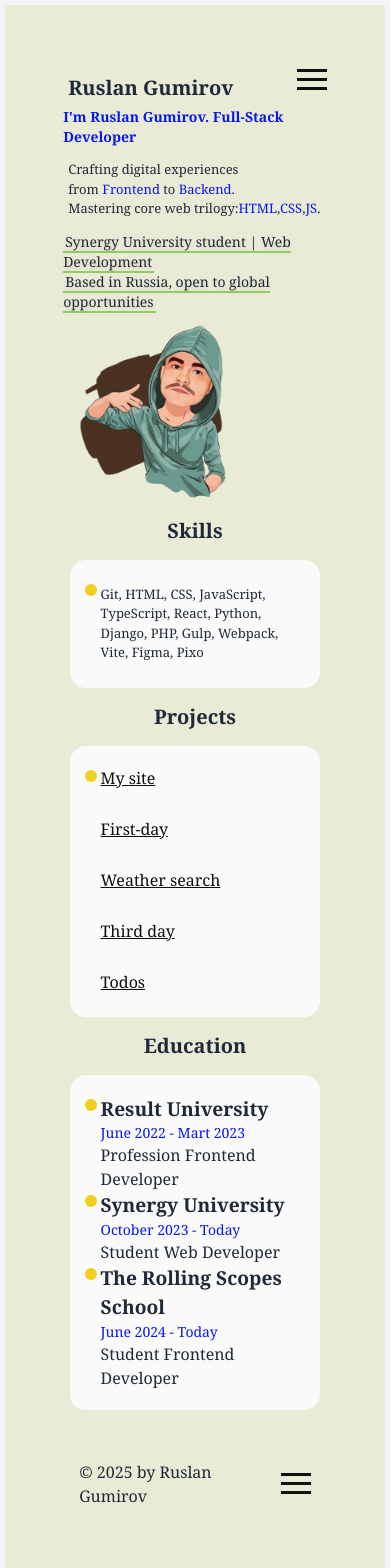
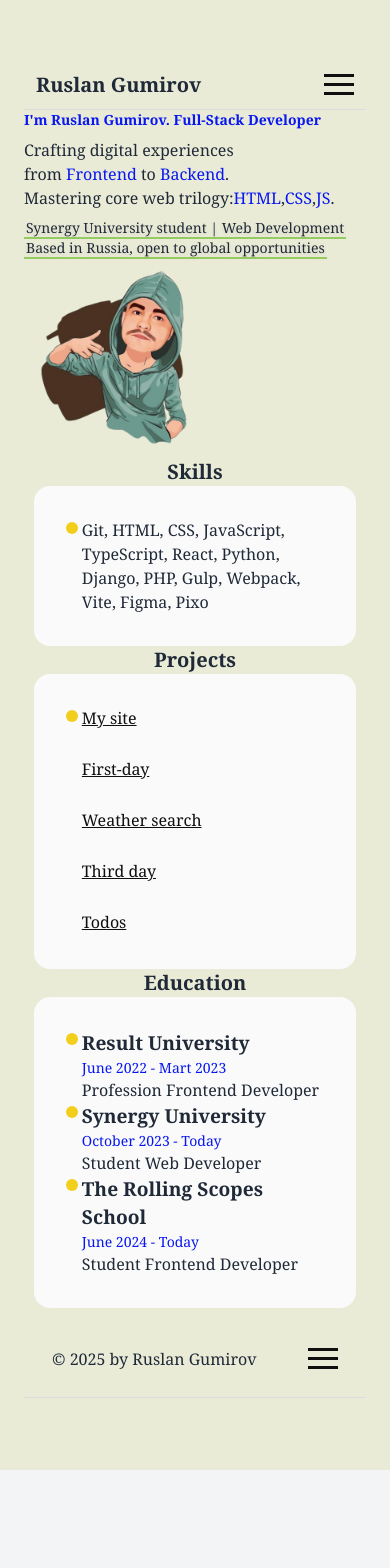
Before and after one commit to gumirus/about_me, a React (Vite) app: page / in a window 390 px wide. Shown: the top 1568 px of the page. After the commit the page ends 1470 px from the top, so only its background shows below. Built offline with nearby package versions, Linux system fonts and the light colour scheme.

Commit message:
fix corrections site

```diff
--- a/src/App.jsx
+++ b/src/App.jsx
@@ -10,8 +10,8 @@ export default function App() {
   useSmoothScroll()
   return (
     <div className="body-content">
-      <div className="container">
-        <main className="max-w-7xl mx-auto px-6 py-10 text-gray-800 scroll-smooth">
+      <div className="container max-w-7xl mx-auto px-6">
+        <main className="py-10 text-gray-800 scroll-smooth">
           <Header />
           <Greetings />
           <Skills />
--- a/src/components/Footer.jsx
+++ b/src/components/Footer.jsx
@@ -50,14 +50,13 @@ export default function Footer() {
         aria-hidden={!isMenuOpen}
       >
         <li>
-          {' '}
           <a className="link" href="https://github.com/gumirus/about_me">
             GitHub
           </a>
         </li>
         <li>
           <a className="link" href="mailto:gumirus@yandex.ru">
-            Gmail
+            Email
           </a>
         </li>
         <li>
--- a/src/components/Header.jsx
+++ b/src/components/Header.jsx
@@ -5,7 +5,6 @@ export default function Header() {
   const [isMenuOpen, setIsMenuOpen] = useState(false)
   const [isMobile, setIsMobile] = useState(false)
 
-  // Определение мобильного устройства
   useEffect(() => {
     const checkMobile = () => setIsMobile(window.innerWidth <= 750)
     checkMobile()
@@ -13,7 +12,6 @@ export default function Header() {
     return () => window.removeEventListener('resize', checkMobile)
   }, [])
 
-  // Закрытие меню при клике вне области
   useEffect(() => {
     const handleClickOutside = (e) => {
       if (isMenuOpen && !e.target.closest('nav')) {
@@ -39,7 +37,6 @@ export default function Header() {
       <h2 className="text-xl font-bold">Ruslan Gumirov</h2>
 
       <nav className="relative">
-        {/* Гамбургер-кнопка */}
         {isMobile && (
           <button
             className={`hamburger ${isMenuOpen ? 'open' : ''}`}
@@ -48,6 +45,7 @@ export default function Header() {
               setIsMenuOpen(!isMenuOpen)
             }}
             aria-label="Menu"
+            aria-expanded={isMenuOpen}
           >
             <span className="hamburger-line"></span>
             <span className="hamburger-line"></span>
@@ -55,7 +53,6 @@ export default function Header() {
           </button>
         )}
 
-        {/* Список ссылок */}
         <ul
           className={`link-list ${isMobile ? 'mobile-menu' : ''} ${
             isMenuOpen ? 'open' : ''
--- a/src/index.css
+++ b/src/index.css
@@ -16,34 +16,62 @@
   --font-weight-light: 300;
 }
 
-/* Utility for reusable layout, not Tailwindable */
+body {
+  margin: 0;
+  padding: 0;
+}
+
 .body-content {
   font-family: var(--font-family);
   background-color: var(--main-bg);
   color: var(--black);
-  padding: 4px 9%;
   display: flex;
   flex-direction: column;
   justify-content: start;
-  align-items: stretch;
+  align-items: center;
   gap: 130px;
   font-size: 16px;
+  width: 100%;
+  min-height: 100vh;
+  position: relative;
+  box-sizing: border-box;
 }
 
-/* Apply this class in a top-level div like <main className="body-content"> */
+.link {
+  @apply text-[var(--black)] no-underline relative pb-[3px];
+}
 
-.link {
-  @apply text-[var(--black)] no-underline;
-}
 .link:hover,
+.link:focus,
 .link:active {
   @apply text-[var(--black)];
+}
+
+.link::after {
+  content: '';
+  position: absolute;
+  left: 0;
+  bottom: 0;
+  width: 100%;
+  height: 2px;
+  background: var(--main-yellow);
+  transform: scaleX(0);
+  transform-origin: left;
+  transition: transform 0.3s ease, opacity 0.3s ease;
+  opacity: 1;
+}
+
+.link:hover::after,
+.link:focus::after,
+.link.active::after {
+  transform: scaleX(1);
 }
 
 .link-list,
 .contact-list {
   @apply flex flex-row justify-start items-center gap-2 list-none;
 }
+
 
 .skills-ul {
   @apply list-none pl-0;
@@ -64,14 +92,6 @@
 .section-info {
   background-color: var(--main-card);
   @apply flex flex-col rounded-2xl p-8 relative min-w-[60%] max-w-[60%];
-
-  /* Новые стили для мобилок */
-  @media (max-width: 750px) {
-    min-width: 95% !important;
-    max-width: 95% !important;
-    margin: 10px auto;
-    padding: 20px 15px;
-  }
 }
 
 .section-subinfo {
@@ -127,6 +147,12 @@
 
 .footer-content {
   @apply flex flex-row justify-between items-center mt-10 mb-8;
+  position: relative; /* изменено: убрал absolute */
+  bottom: auto; /* сброс */
+  left: auto; /* сброс */
+  width: 100%;
+  padding: 0 1rem;
+  box-sizing: border-box;
 }
 
 .ResultUniversity-img {
@@ -157,193 +183,12 @@
   @apply underline;
 }
 
-/* Responsive breakpoints */
-@media (max-width: 1028px) {
-  body,
-  ul,
-  h1 {
-    font-size: 15px;
-    padding: 15px;
-  }
-
-  .header-info {
-    flex-direction: column;
-    align-items: center;
-  }
-
-  .main-img {
-    width: 300px;
-    height: 300px;
-  }
-
-  .img-container::before {
-    width: 110%;
-    height: 60%;
-    top: 25%;
-  }
-
-  .img-container::after {
-    width: 120%;
-    height: 200px;
-    top: 15%;
-  }
-}
-
-@media (max-width: 870px) {
-  body,
-  ul,
-  h1,
-  h2 {
-    font-size: 14px;
-    padding: 10px;
-  }
-
-  .header-info {
-    flex-direction: column;
-    align-items: center;
-  }
-
-  .main-img {
-    width: 250px;
-    height: 250px;
-  }
-
-  .img-container::before {
-    width: 100%;
-    height: 60%;
-    top: 20%;
-  }
-
-  .img-container::after {
-    width: 100%;
-    height: 150px;
-    top: 10%;
-  }
-}
-
-@media (max-width: 750px) {
-  body,
-  ul,
-  h1,
-  h2 {
-    font-size: 13px;
-    padding: 5px;
-  }
-
-  .header-info {
-    flex-direction: row;
-    align-items: flex-start;
-  }
-
-  .main-img {
-    width: 200px;
-    height: 200px;
-  }
-
-  .img-container::before {
-    width: 90%;
-    height: 40%;
-    top: 35%;
-  }
-
-  .img-container::after {
-    width: 90%;
-    height: 120px;
-    top: 15%;
-  }
-
-  .link-list,
-  .contact-list,
-  .footer-content {
-    flex-direction: column;
-    align-items: start;
-  }
-
-  .section-greetings {
-    flex-direction: column;
-    align-items: start;
-  }
-
-  .contact-list.mobile-menu {
-    @apply hidden absolute bottom-full left-0 mb-2 bg-[var(--main-bg)]
-           shadow-lg rounded-lg p-4 flex-col gap-3 z-50 items-start;
-    width: 95%;
-    margin-left: 2.5%;
-    animation: slideFromLeft 0.3s ease;
-  }
-
-  .footer-content {
-    @apply flex-col gap-2 relative;
-  }
-
-  .footer-mobile-container {
-    @apply w-full flex justify-between items-center px-4;
-  }
-
-  .contact-list.mobile-menu {
-    @apply hidden absolute bottom-full right-4 left-4 mb-2 bg-[var(--main-bg)]
-           shadow-lg rounded-lg p-4 flex-col gap-3 z-50;
-    animation: slideUp 0.3s ease;
-  }
-
-  .contact-list.mobile-menu.open {
-    @apply flex;
-  }
-
-  @keyframes slideFromLeft {
-    from {
-      opacity: 0;
-      transform: translateX(-20px);
-    }
-    to {
-      opacity: 1;
-      transform: translateX(0);
-    }
-  }
-
-  .hamburger {
-    @apply static;
-  }
-}
-
-.section-info {
-  @media (max-width: 750px) {
-    min-width: 95%;
-    max-width: 95%;
-    margin: 10px auto;
-    padding: 20px 15px;
-  }
-}
-
 .greetings-bold-line {
   text-shadow: 0 2px 4px rgba(0, 0, 0, 0.1);
   padding: 0 2px;
   border-bottom: 2px solid var(--main-green);
 }
 
-.link {
-  /* ... существующие стили ... */
-  position: relative;
-  padding-bottom: 3px;
-}
-
-.link::after {
-  content: '';
-  position: absolute;
-  left: 0;
-  bottom: 0;
-  width: 100%;
-  height: 2px;
-  background: var(--main-yellow);
-  transform: scaleX(0);
-  transition: transform 0.3s ease, opacity 0.3s ease;
-}
-
-.link.active::after {
-  transform: scaleX(1);
-}
-
-/* Гамбургер-меню */
 .hamburger {
   display: none;
   flex-direction: column;
@@ -371,25 +216,24 @@
   transform: translateY(-8px) rotate(-45deg);
 }
 
-/* Мобильное меню */
-.link-list.mobile-menu {
-  display: none;
-  position: absolute;
+.link-list.mobile-menu,
+.contact-list.mobile-menu {
+  @apply hidden absolute flex-col gap-6 w-[200px] bg-[var(--main-bg)] shadow-lg rounded-lg p-4 max-h-[70vh] overflow-y-auto;
+  right: 0;
   top: 100%;
-  right: 0;
-  background: var(--main-bg);
-  box-shadow: 0 4px 12px rgba(0, 0, 0, 0.1);
-  border-radius: 8px;
-  padding: 1rem;
-  flex-direction: column;
-  gap: 1.5rem;
-  width: 200px;
   z-index: 999;
+  animation: slideDown 0.3s ease;
 }
 
-.link-list.mobile-menu.open {
-  display: flex;
-  animation: slideDown 0.3s ease;
+.link-list.mobile-menu.open,
+.contact-list.mobile-menu.open {
+  @apply flex;
+}
+
+.footer-content .mobile-menu {
+  top: auto;
+  bottom: 100%;
+  animation: slideUp 0.3s ease;
 }
 
 @keyframes slideDown {
@@ -403,17 +247,140 @@
   }
 }
 
+@keyframes slideUp {
+  from {
+    opacity: 0;
+    transform: translateY(10px);
+  }
+  to {
+    opacity: 1;
+    transform: translateY(0);
+  }
+}
+
+@media (max-width: 1028px) {
+  .header-info {
+    flex-direction: column;
+    align-items: center;
+  }
+  .main-img {
+    width: 300px;
+    height: 300px;
+  }
+  .img-container::before {
+    width: 110%;
+    height: 60%;
+    top: 25%;
+  }
+  .img-container::after {
+    width: 120%;
+    height: 200px;
+    top: 15%;
+  }
+}
+
+@media (max-width: 870px) {
+  .header-info {
+    flex-direction: column;
+    align-items: center;
+  }
+  .main-img {
+    width: 250px;
+    height: 250px;
+  }
+  .img-container::before {
+    width: 100%;
+    height: 60%;
+    top: 20%;
+  }
+  .img-container::after {
+    width: 100%;
+    height: 150px;
+    top: 10%;
+  }
+}
+
 @media (max-width: 750px) {
+  .header-info {
+    flex-direction: row;
+    align-items: flex-start;
+  }
+  .main-img {
+    width: 200px;
+    height: 200px;
+  }
+  .img-container::before {
+    width: 90%;
+    height: 40%;
+    top: 35%;
+  }
+  .img-container::after {
+    width: 90%;
+    height: 120px;
+    top: 15%;
+  }
+  .link-list:not(.mobile-menu),
+  .contact-list:not(.mobile-menu) {
+    display: none;
+  }
   .hamburger {
     display: flex;
   }
-
-  .link-list:not(.mobile-menu) {
-    display: none;
+  .footer-content {
+    @apply flex-col gap-2 relative;
+  }
+  .footer-mobile-container {
+    @apply w-full flex justify-between items-center px-4;
+  }
+  .section-greetings {
+    flex-direction: column;
+    align-items: flex-start;
+  }
+  .section-info {
+    min-width: calc(100% - 20px);
+    max-width: calc(100% - 20px);
   }
 }
 
-.contact-list.mobile-menu {
-  max-height: 70vh;
-  overflow-y: auto;
+/* --- Основное: одинаковая высота и выравнивание для хедера и футера --- */
+
+.header-info,
+.footer-content {
+  height: 60px; /* фиксированная высота */
+  display: flex;
+  flex-wrap: nowrap;
+  align-items: center; /* вертикальное центрирование */
+  justify-content: space-between;
+  padding: 0 1rem;
+  box-sizing: border-box;
+  background-color: var(--main-bg);
+  border-bottom: 1px solid #ddd;
 }
+
+.footer-mobile-container,
+.header-info h2 {
+  margin: 0;
+  padding: 0;
+  line-height: 1;
+}
+
+@media (max-width: 750px) {
+  .header-info,
+  .footer-content {
+    height: 50px;
+    padding: 0 0.75rem;
+  }
+
+  .footer-content {
+    flex-direction: column;
+    gap: 0.25rem;
+  }
+
+  .footer-mobile-container {
+    width: 100%;
+    display: flex;
+    justify-content: space-between;
+    align-items: center;
+    padding: 0 1rem;
+  }
+}
```
